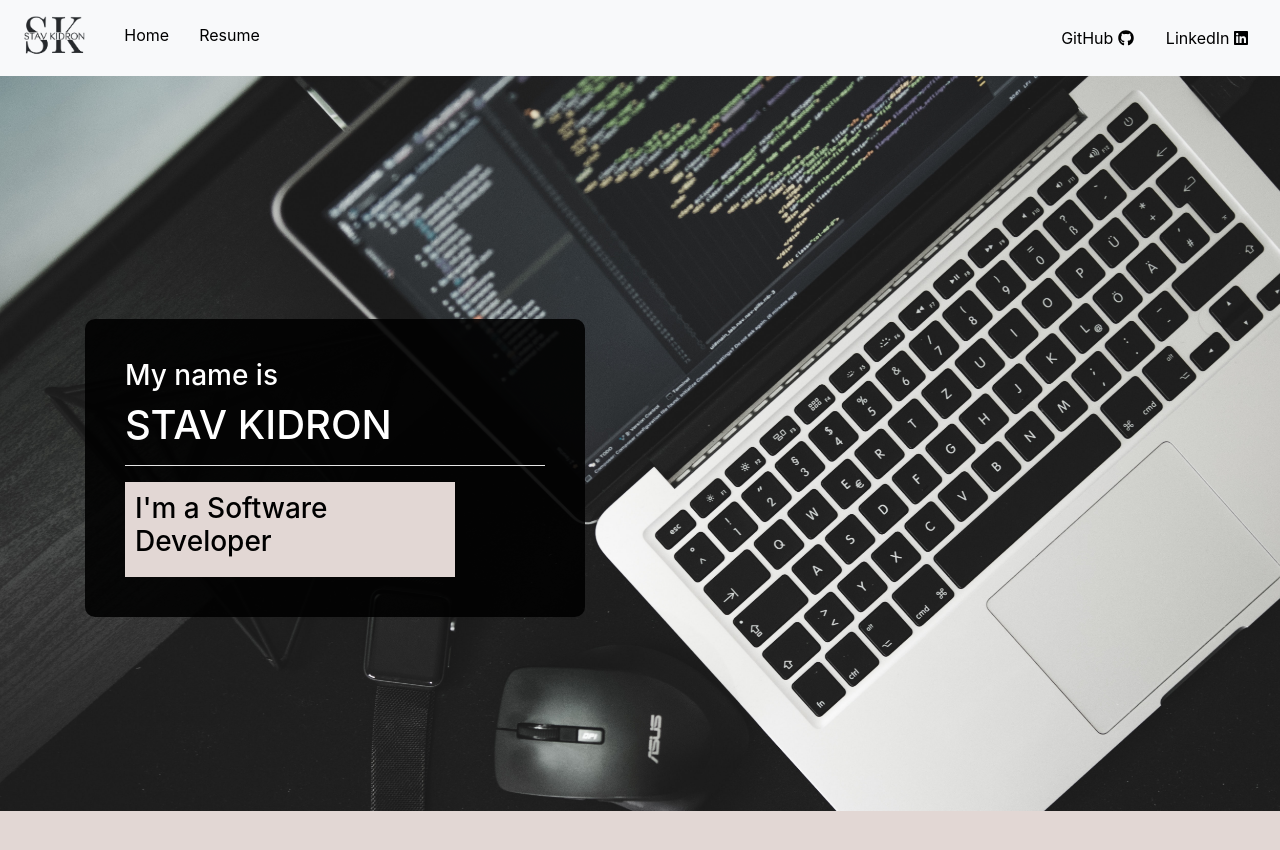
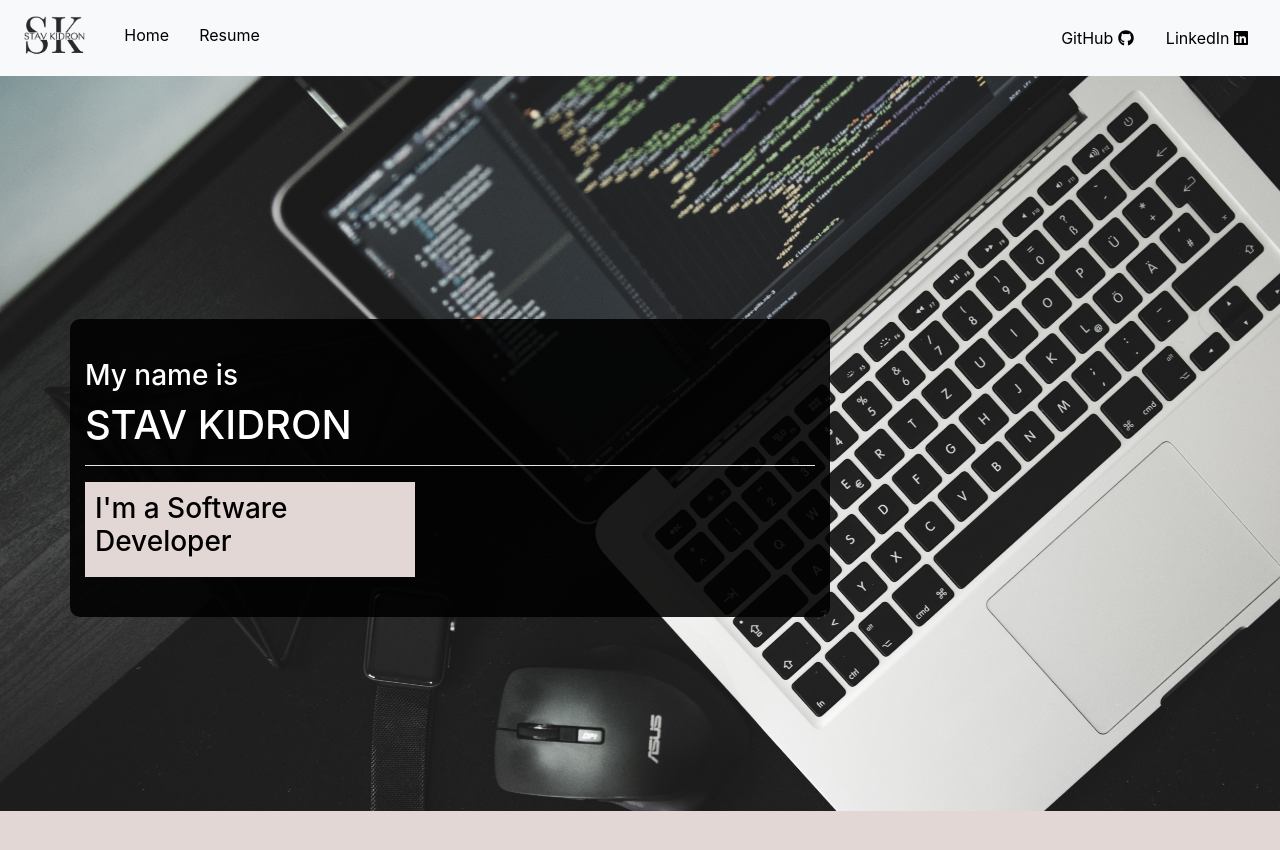
Before and after one commit to stavkidron-coder/personal-website, a React (Create React App) app: page /#/ in a window 1280 px wide. Shown: the top 850 px of the page. Built offline with nearby package versions, Linux system fonts and the light colour scheme.

Commit message:
optimized jumbotron to fit all screen sizes

```diff
--- a/src/Components/Home/HomeJumboTron/HomeJumboTron.js
+++ b/src/Components/Home/HomeJumboTron/HomeJumboTron.js
@@ -8,14 +8,14 @@ class HomeJumboTron extends Component {
             <Jumbotron className="homeJumbo">
                 <Container>
                     <Row>
-                        <Col xs="6">
-                            <div className="jumboTextPanel">
-                                <h3>My name is</h3>
-                                <h1>STAV KIDRON</h1>
-                                <hr className="jumboHr"/>
-                                <div className="jumboTextBox">
-                                    <h3>I'm a Software Developer</h3>
-                                </div>
+                        <Col xs="12" md="8" className="jumboTextPanel">
+                            <h3>My name is</h3>
+                            <h1>STAV KIDRON</h1>
+
+                            <hr className="jumboHr"/>
+
+                            <div className="jumboTextBox">
+                                <h3>I'm a Software Developer</h3>
                             </div>
                         </Col>
                     </Row>
--- a/src/Components/Home/HomeJumboTron/HomeJumbotron.css
+++ b/src/Components/Home/HomeJumboTron/HomeJumbotron.css
@@ -11,7 +11,7 @@
     color: white;
     background-color: rgba(0, 0, 0, 0.892);
     padding: 40px;
-    width: 500px;
+    /* width: 500px; */
     margin-top: 200px;
     border-radius: 10px;
 }
```
Also changed, not shown: 1 other file (tests, documents, lock files or other folders).
